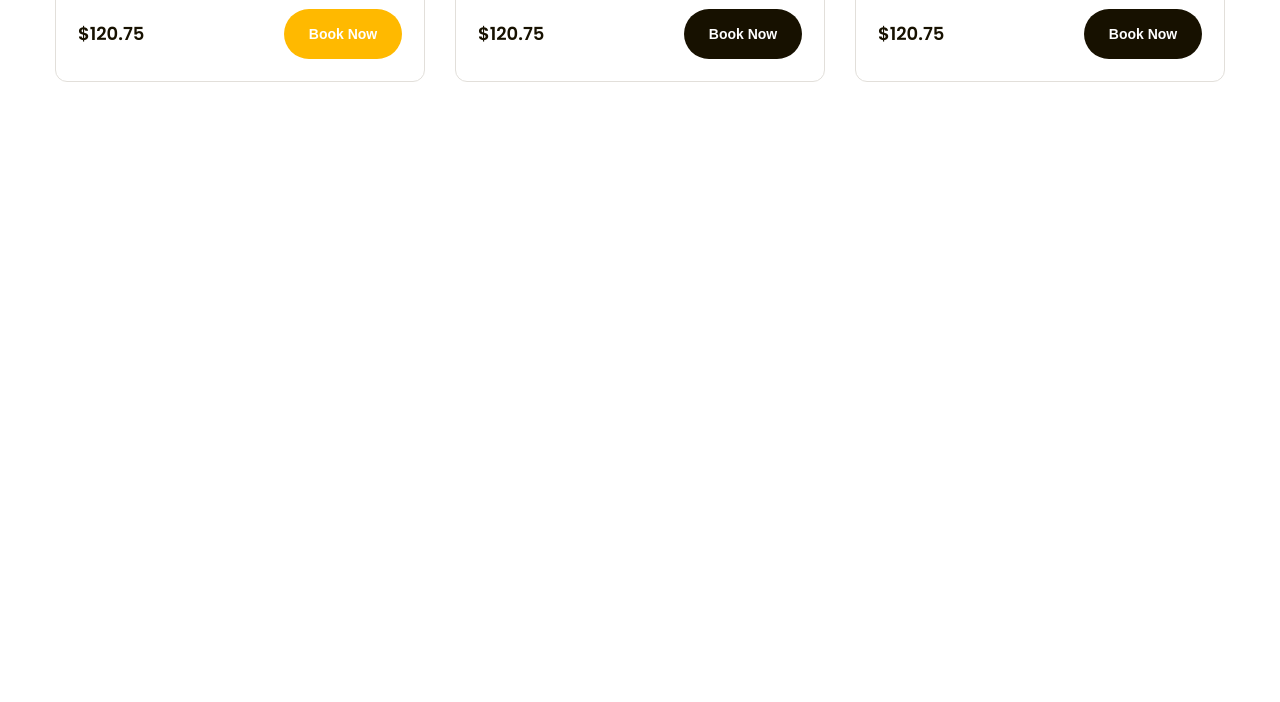
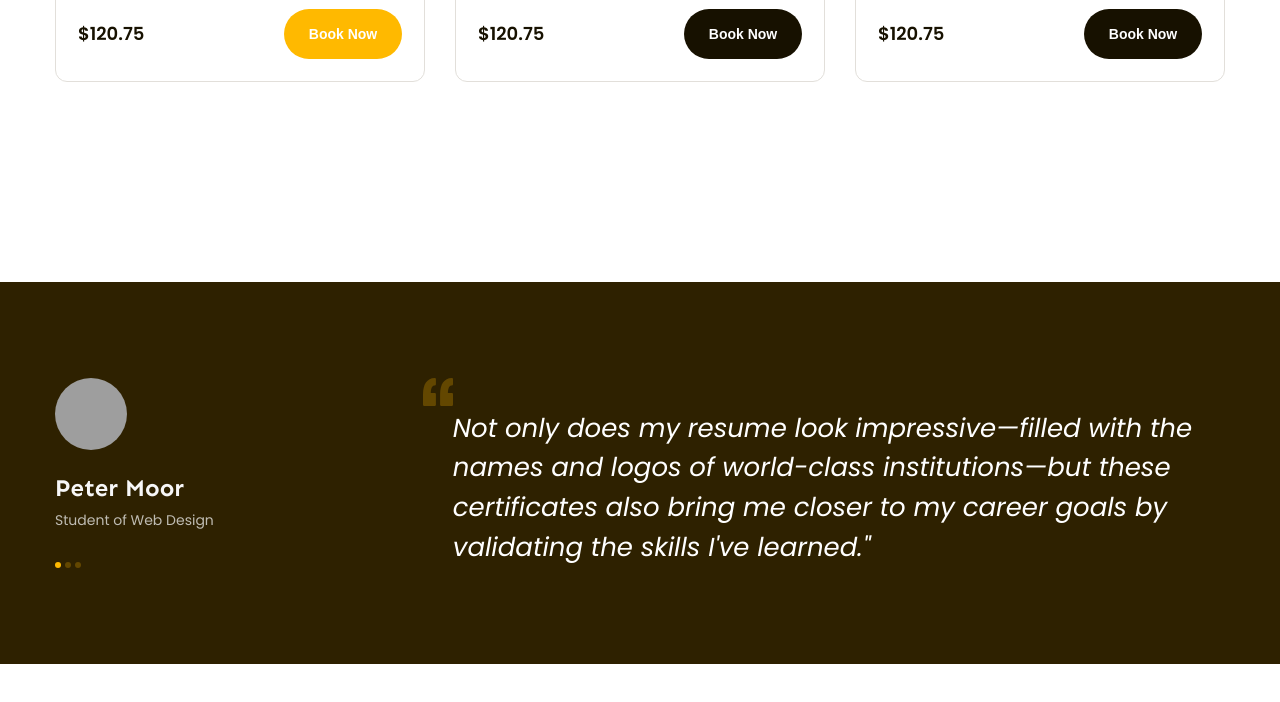
Before and after one commit to Nguyenthimung2906/project02-htmlcss, a plain HTML site: page index.html in a window 1280 px wide. Shown: the part 1665-2367 px from the top of the page. Drawn offline with Linux system fonts and the light colour scheme; grey boxes are pictures that could not be loaded.

Commit message:
#feedback_1+_2

```diff
--- a/assets/css/styles.css
+++ b/assets/css/styles.css
@@ -409,3 +409,79 @@ a {
   color: #fff;
   background: var(--primary);
 }
+
+/* feed-back */
+
+.feedback {
+  background: #2e2100;
+  padding: 96px 0;
+}
+
+.feedback-item {
+  display: flex;
+  justify-content: space-between;
+  flex-shrink: 0;
+  width: 100%;
+}
+.feedback .avt {
+  width: 72px;
+  height: 72px;
+  object-fit: cover;
+  border-radius: 72px;
+}
+
+.feedback .title {
+  color: #f7f7f7;
+  font-family: var(--font-heading);
+  font-size: 2.4rem;
+  font-weight: 700;
+  line-height: 1.41; /* 141.667% */
+  margin-top: 18px;
+}
+
+.feedback .desc {
+  color: #bfbcb2;
+  font-size: 1.4rem;
+  font-weight: 400;
+  line-height: 1.85; /* 185.714% */
+  margin-top: 4px;
+}
+
+.feedback-item .dots {
+  display: flex;
+  margin-top: 28px;
+  gap: 4px;
+}
+
+.feedback-item .dot {
+  width: 6px;
+  height: 6px;
+  border-radius: 50%;
+  background: #634700;
+  cursor: pointer;
+}
+.feedback-item .dot:hover,
+.feedback-item .dot.active {
+  background: var(--primary);
+}
+
+.feedback .content {
+  width: 66%;
+}
+
+.feedback blockquote {
+  color: #fff;
+  font-size: 2.6rem;
+  font-style: italic;
+  font-weight: 400;
+  line-height: 1.53; /* 153.846% */
+}
+
+.feedback-list {
+  display: flex;
+  overflow: hidden;
+}
+
+.feedback-item .open-code {
+  margin-left: -30px;
+}
--- a/index.html
+++ b/index.html
@@ -196,6 +196,65 @@
           </div>
         </div>
       </div>
+
+      <!-- feedback -->
+      <div class="feedback">
+        <div class="main-content">
+          <div class="feedback-list">
+            <!-- feedback-item 1 -->
+            <div class="feedback-item">
+              <div class="info">
+                <img src="./assets/img/eryk-piotr-munk-0Da94HiUEq4-unsplash.jpg" alt="" class="avt">
+                <p class="title">Peter Moor</p>
+                <p class="desc">Student of Web Design</p>
+                <div class="dots">
+                  <span class="dot active"></span>
+                  <span class="dot"></span>
+                  <span class="dot"></span>
+                </div>
+              </div>
+                <div class="content">
+                  <img src="./assets/icon/Vector.svg" alt="" class="open-code">
+                  <blockquote>Not only does my resume look impressive—filled with the names and logos of world-class institutions—but these certificates also bring me closer to my career goals by validating the skills I've learned."</blockquote>
+                </div>
+            </div>
+            <!-- feedback-item2 -->
+            <div class="feedback-item">
+              <div class="info">
+                <img src="./assets/img/michael-dam-mEZ3PoFGs_k-unsplash.jpg" alt="" class="avt">
+                <p class="title">Peter Moor</p>
+                <p class="desc">Student of Web Design</p>
+                <div class="dots">
+                  <span class="dot"></span>
+                  <span class="dot active"></span>
+                  <span class="dot"></span>
+                </div>
+              </div>
+                <div class="content">
+                  <img src="./assets/icon/Vector.svg" alt="" class="open-code">
+                  <blockquote>Not only does my resume look impressive—filled with the names and logos of world-class institutions—but these certificates also bring me closer to my career goals by validating the skills I've learned."</blockquote>
+                </div>
+            </div>
+            <!-- feedback-item3 -->
+            <div class="feedback-item">
+              <div class="info">
+                <img src="./assets/img/vicky-hladynets-C8Ta0gwPbQg-unsplash.jpg" alt="" class="avt">
+                <p class="title">Peter Moor</p>
+                <p class="desc">Student of Web Design</p>
+                <div class="dots">
+                  <span class="dot"></span>
+                  <span class="dot"></span>
+                  <span class="dot active"></span>
+                </div>
+              </div>
+                <div class="content">
+                  <img src="./assets/icon/Vector.svg" alt="" class="open-code">
+                  <blockquote>Not only does my resume look impressive—filled with the names and logos of world-class institutions—but these certificates also bring me closer to my career goals by validating the skills I've learned."</blockquote>
+                </div>
+            </div>
+          </div>
+        </div>
+      </div>
     </main>
   </body>
 </html>
```
Also changed, not shown: assets/icon/Ellipse 2651.svg (added), assets/icon/Vector.svg (added), 3 other files.
